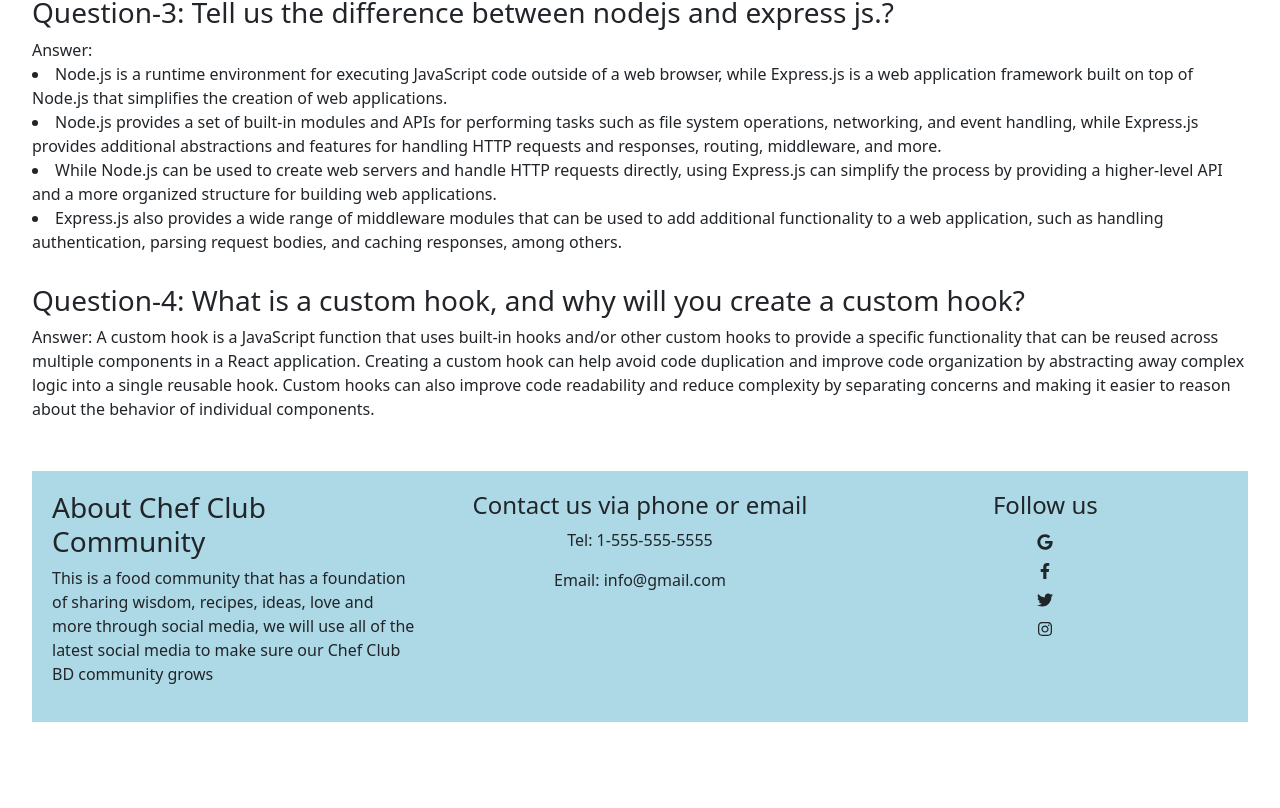
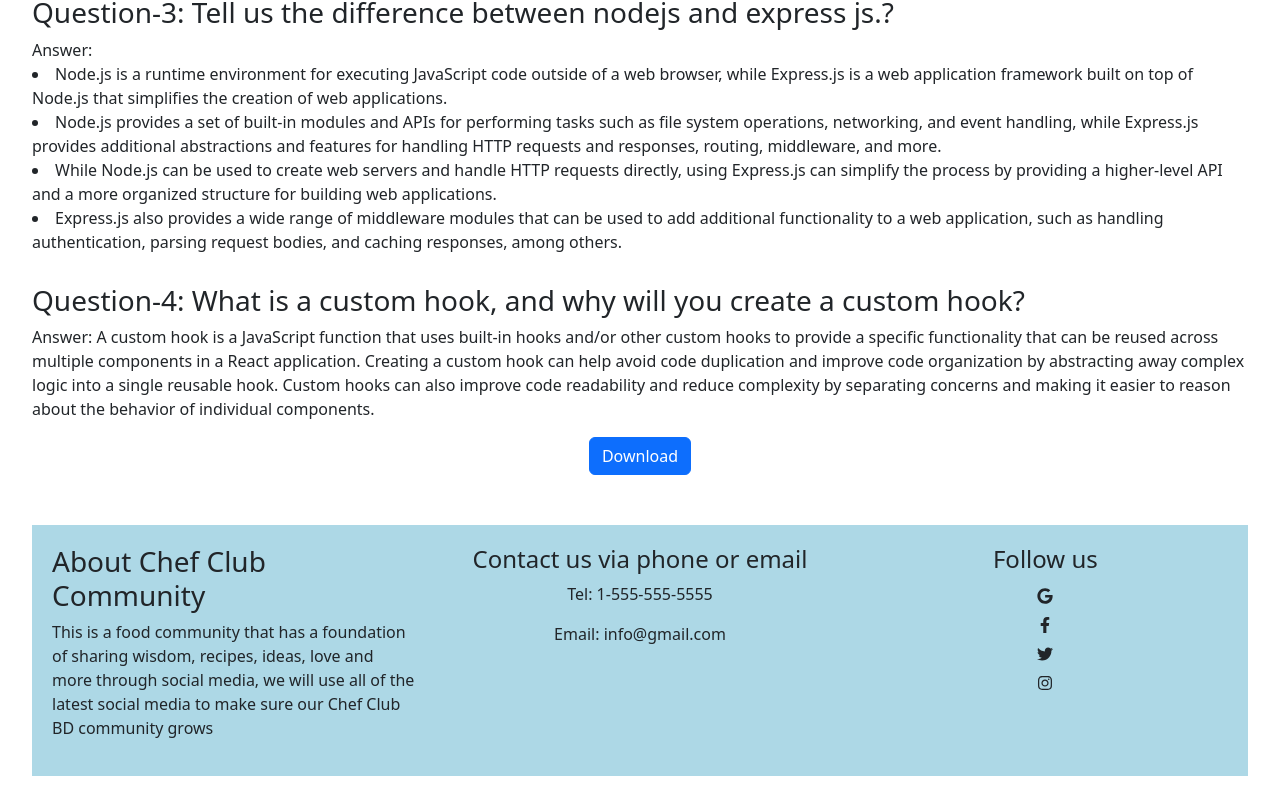
Before and after one commit to ataur28/chef-club-bd-client, a React (Vite) app: page /blog in a window 1280 px wide. Shown: the part 626-1434 px from the top of the page. Before the commit the page ends 1380 px from the top, so only its background shows below. Built offline with nearby package versions, Linux system fonts and the light colour scheme; no server answers.

Commit message:
added toast and blog page downloa option

```diff
--- a/package.json
+++ b/package.json
@@ -15,6 +15,8 @@
     "@fortawesome/react-fontawesome": "^0.2.0",
     "bootstrap": "^5.2.3",
     "firebase": "^9.21.0",
+    "html2canvas": "^1.4.1",
+    "jspdf": "^2.5.1",
     "localforage": "^1.10.0",
     "match-sorter": "^6.3.1",
     "react": "^18.2.0",
@@ -22,6 +24,7 @@
     "react-dom": "^18.2.0",
     "react-icons": "^4.8.0",
     "react-router-dom": "^6.11.0",
+    "react-toastify": "^9.1.2",
     "sort-by": "^1.2.0"
   },
   "devDependencies": {
--- a/src/components/Blog/Blog.jsx
+++ b/src/components/Blog/Blog.jsx
@@ -1,10 +1,32 @@
-import React from 'react';
+import React, { useState } from 'react';
 import './Blog.css'
 import Footer from '../Footer/Footer';
+import html2canvas from 'html2canvas';
+import { Button } from 'react-bootstrap';
+import jsPDF from 'jspdf';
 
 const Blog = () => {
+    const [loader, setLoader] = useState(false);
+
+    const downloadPDF = () => {
+        const capture = document.querySelector('.blog-page');
+        setLoader(true);
+        html2canvas(capture).then((canvas) => {
+            const imgData = canvas.toDataURL('img/png');
+            const doc = new jsPDF('p', 'mm', 'a4');
+            const componentWidth = doc.internal.pageSize.getWidth();
+            const componentHeight = doc.internal.pageSize.getHeight();
+            doc.addImage(imgData, 'PNG', 0, 0, componentWidth, componentHeight);
+            setLoader(false);
+            doc.save('blog.pdf');
+
+        })
+    }
+
+
     return (
         <div>
+            <div className='blog-page'>
                 <div className='banner'>
                     <h1 className='banner-title blog-title'>Blog</h1>
                 </div>
@@ -41,6 +63,18 @@ const Blog = () => {
 
                         Custom hooks can also improve code readability and reduce complexity by separating concerns and making it easier to reason about the behavior of individual components.</p>
                 </div>
+            </div>
+            <Button
+                onClick={downloadPDF}
+                disabled={!(loader === false)}>
+                {loader ? (
+                    <span>Downloading</span>
+                ) : (
+                    <span>Download</span>
+                )}
+
+            </Button>
+
             <Footer></Footer>
         </div>
     );
--- a/src/components/JobDetailsAll/JobDetailsAll.css
+++ b/src/components/JobDetailsAll/JobDetailsAll.css
@@ -42,6 +42,7 @@
 }
 
 
+
 /*------------------------------
      small device media query start
 -------------------------------- */
--- a/src/components/JobDetailsAll/JobDetailsAll.jsx
+++ b/src/components/JobDetailsAll/JobDetailsAll.jsx
@@ -7,8 +7,8 @@ import { addToDb } from '../../utilities/fakedb';
 import Footer from '../Footer/Footer';
 
 
-// import { ToastContainer, toast } from 'react-toastify';
-// import 'react-toastify/dist/ReactToastify.css';
+import { ToastContainer, toast } from 'react-toastify';
+import 'react-toastify/dist/ReactToastify.css';
 // // import { ToastContainer } from 'react-bootstrap';
 // import Toast from 'react-bootstrap/Toast';
 
@@ -31,6 +31,13 @@ const JobDetailsAll = () => {
     //     console.log(newJobs)
     //     addToDb(job.id);
     // }
+
+    const favToast = (event) =>{
+        // alert("The recipe is my favorite")
+        toast("The recipe is my favorite");
+         event.target.disabled = true;
+
+    }
 
 
     return (
@@ -62,7 +69,7 @@ const JobDetailsAll = () => {
                             </p>
                             <p className='job-feature-name'> Rating: {rating}
                             </p>
-                            <button  className='see-more-gallery-btn'>
+                            <button   onClick={favToast} className='see-more-gallery-btn btn-details'>
                                 Favourite Dish</button>
 
 
@@ -75,7 +82,7 @@ const JobDetailsAll = () => {
                             </p>
                             <p className='job-feature-name'> Rating: {rating}
                             </p>
-                            <button className='see-more-gallery-btn'>
+                            <button onClick={favToast} className='see-more-gallery-btn'>
                                 Favourite Dish</button>
 
                         </div>
@@ -87,7 +94,7 @@ const JobDetailsAll = () => {
                             </p>
                             <p className='job-feature-name'> Rating: {rating}
                             </p>
-                            <button className='see-more-gallery-btn'>
+                            <button onClick={favToast} className='see-more-gallery-btn'>
                                 Favourite Dish</button>
 
                         </div>
@@ -99,7 +106,7 @@ const JobDetailsAll = () => {
                             </p>
                             <p className='job-feature-name'> Rating: {rating}
                             </p>
-                            <button className='see-more-gallery-btn'>
+                            <button onClick={favToast} className='see-more-gallery-btn'>
                                 Favourite Dish</button>
 
                         </div>
@@ -108,6 +115,7 @@ const JobDetailsAll = () => {
 
             </div>
             <Footer></Footer>
+            <ToastContainer />
         </div>
     );
 };
--- a/src/components/Login/Login.jsx
+++ b/src/components/Login/Login.jsx
@@ -12,6 +12,7 @@ const Login = () => {
 
     const [user, setUser] = useState(null);
     const auth = getAuth(app);
+    // console.log(app)
     const provider = new GoogleAuthProvider();
     const githubProvider = new GithubAuthProvider();
 
```
Also changed, not shown: 1 other file (tests, documents, lock files or other folders). Lines whose indentation alone changed are shown as unchanged.
